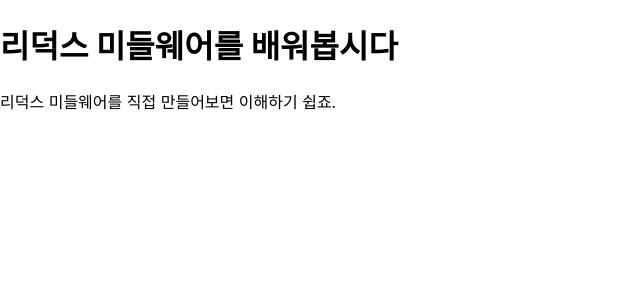
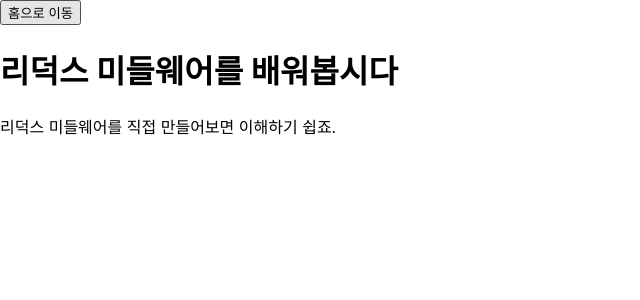
Before and after one commit to junseongday/react-study, a React (Create React App) app in the folder learn-redux-middleware/: page /1 in a window 1280 px wide. Shown: the top 300 px of the page, without its empty margins (0-640 px from the left). Built offline with nearby package versions, Linux system fonts and the light colour scheme.

Commit message:
thunk에서 라우터 연동하기

```diff
--- a/learn-redux-middleware/src/containers/PostContainer.js
+++ b/learn-redux-middleware/src/containers/PostContainer.js
@@ -2,7 +2,7 @@ import React, { useEffect } from 'react';
 import {useDispatch, useSelector} from 'react-redux'
 import Post from '../components/Post';
 import { reducerUtils } from '../lib/asyncUtils';
-import { clearPost, getPost } from '../modules/posts';
+import { getPost, goHome } from '../modules/posts';
 
 function PostContainer({postId}) {
     const {data, error, loading} = useSelector(state => state.posts.post[postId]) || reducerUtils.initial();
@@ -16,7 +16,10 @@ function PostContainer({postId}) {
     if (!data) return null;
 
   return (
-    <Post post={data}/>
+    <>
+      <button onClick={() => dispatch(goHome())}>홈으로 이동</button>
+      <Post post={data}/>
+    </>
   );
 }
 
--- a/learn-redux-middleware/src/index.js
+++ b/learn-redux-middleware/src/index.js
@@ -9,19 +9,20 @@ import rootReducer from './modules'
 import logger from 'redux-logger';
 import { composeWithDevTools } from 'redux-devtools-extension';
 import ReduxThunk from 'redux-thunk';
-import {BrowserRouter} from 'react-router-dom';
+import {Router} from 'react-router-dom';
+import {createBrowserHistory} from 'history';
 
-const store = createStore(rootReducer, composeWithDevTools(applyMiddleware(ReduxThunk, logger)));
-
+const history = createBrowserHistory();
+const store = createStore(rootReducer, composeWithDevTools(applyMiddleware(ReduxThunk.withExtraArgument({history}), logger)));
 
 ReactDOM.render(
-  <BrowserRouter>
+  <Router history={history}>
     <Provider store={store}>
       <React.StrictMode>
         <App />
       </React.StrictMode>
     </Provider>
-  </BrowserRouter>
+  </Router>
   ,
   document.getElementById('root')
 );
--- a/learn-redux-middleware/src/modules/posts.js
+++ b/learn-redux-middleware/src/modules/posts.js
@@ -42,3 +42,7 @@ export default function posts(state=initialState, action) {
             return state;
     }
 }
+
+export const goHome = () => (dispatch, getState, {history}) => {
+    history.push('/')
+}
```
